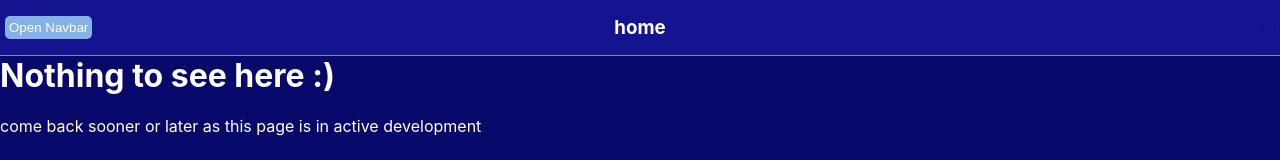
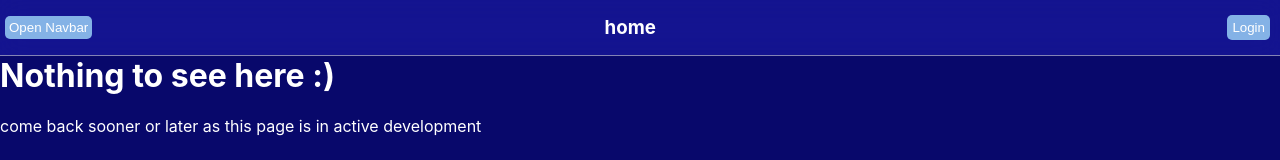
Before and after one commit to acid4sigmas/acid4sigmas-frontend, a React (Create React App) app: page /about in a window 1280 px wide. Shown: the top 160 px of the page. Built offline with nearby package versions, Linux system fonts and the light colour scheme.

Commit message:
added Login button

```diff
--- a/src/style/App.scss
+++ b/src/style/App.scss
@@ -7,6 +7,10 @@ body {
     margin: 0;
 }
 
+
+h4 {
+    color: var(--primary-text-color);
+}
 h3 {
     color: var(--primary-text-color);
 }
--- a/src/style/Topbar.scss
+++ b/src/style/Topbar.scss
@@ -30,6 +30,7 @@
     justify-content: center;
     align-items: center;
     width: 100%;
+    margin-right: -43px;
 }
 
 
@@ -37,8 +38,6 @@
     position: relative;
     z-index: 1;
     top: 0;
-
-
 }
 
 .open-navbar-container {
@@ -57,3 +56,18 @@
     background-color: var(--secondary-color);
     color: var(--primary-text-color)
 }
+
+.user-login-container {
+    display: flex;
+    align-items: center;
+    justify-content: center;
+    padding: 0 10px 0 10px
+}
+
+.user-login-btn {
+    padding: 5px;
+    color: var(--primary-text-color);
+    background-color: var(--secondary-color);
+    border: none;
+    border-radius: 5px;
+}
--- a/src/tsx/Topbar.tsx
+++ b/src/tsx/Topbar.tsx
@@ -39,6 +39,11 @@ export default function TopBar() {
                     <h3>{pageName}</h3>
                 </div>
             </div>
+            <div className='user-login-container'>
+                <div className='user-login-container-inner'>
+                    <button className='user-login-btn'>Login</button>
+                </div>
+            </div>
 
         </div>
     </div>
```
